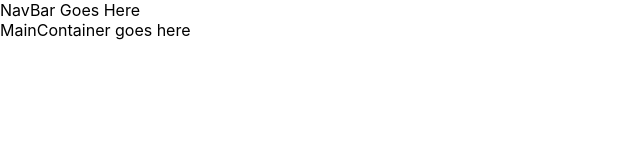
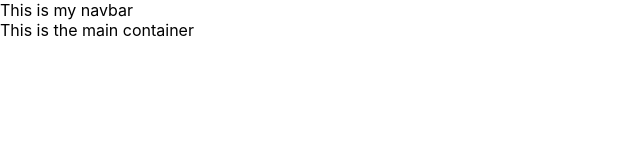
Before and after one commit to thequeenbeebs/portfolio, a React (Create React App) app: page / in a window 1280 px wide. Shown: the top 160 px of the page, without its empty margins (0-640 px from the left). Built offline with nearby package versions, Linux system fonts and the light colour scheme.

Commit message:
add components into app

```diff
--- a/src/App.js
+++ b/src/App.js
@@ -1,8 +1,11 @@
+import NavBar from './components/NavBar'
+import MainContainer from './components/MainContainer'
+
 function App() {
   return (
     <div>
-      NavBar Goes Here <br></br>
-      MainContainer goes here
+      <NavBar />
+      <MainContainer />
     </div>
   );
 }
```
